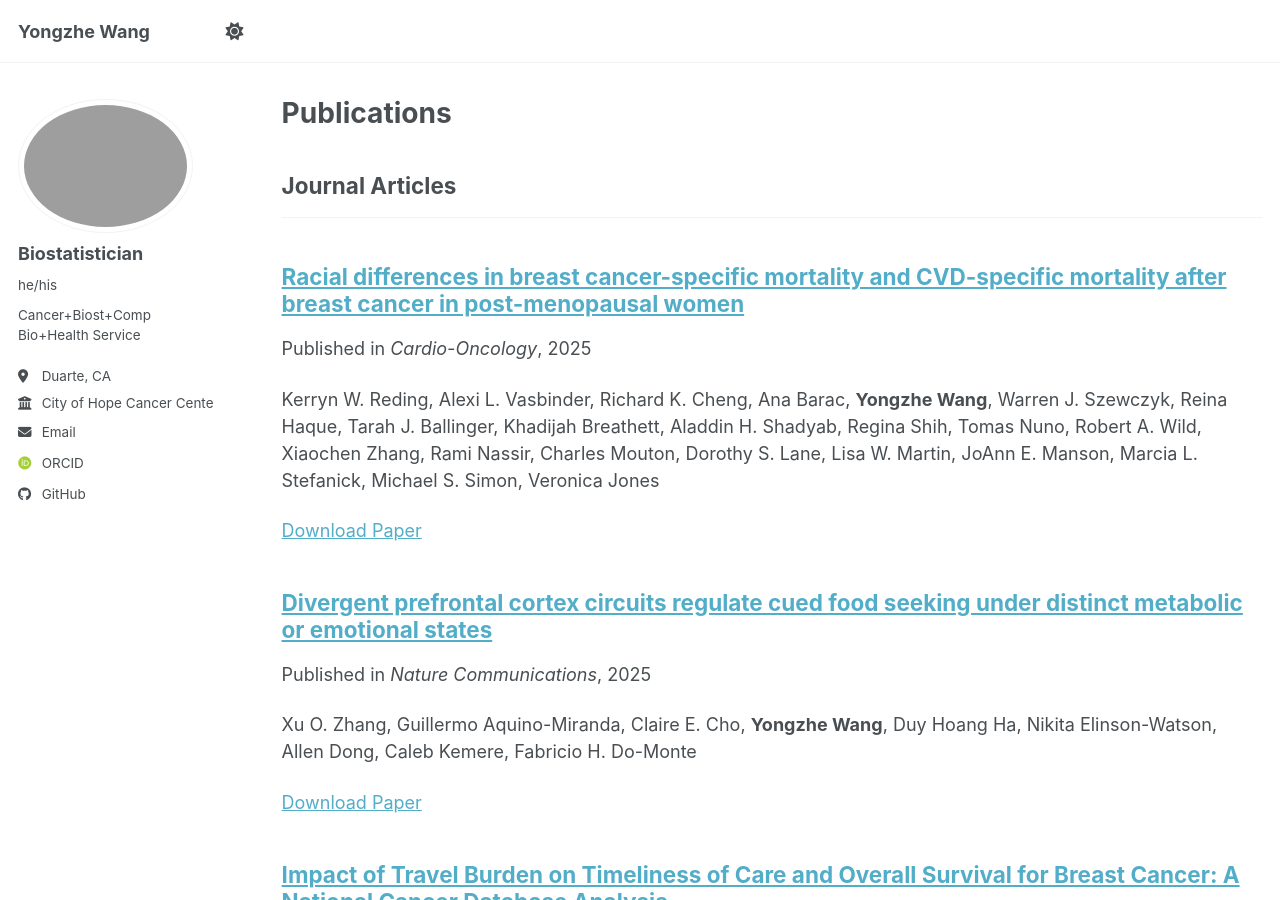
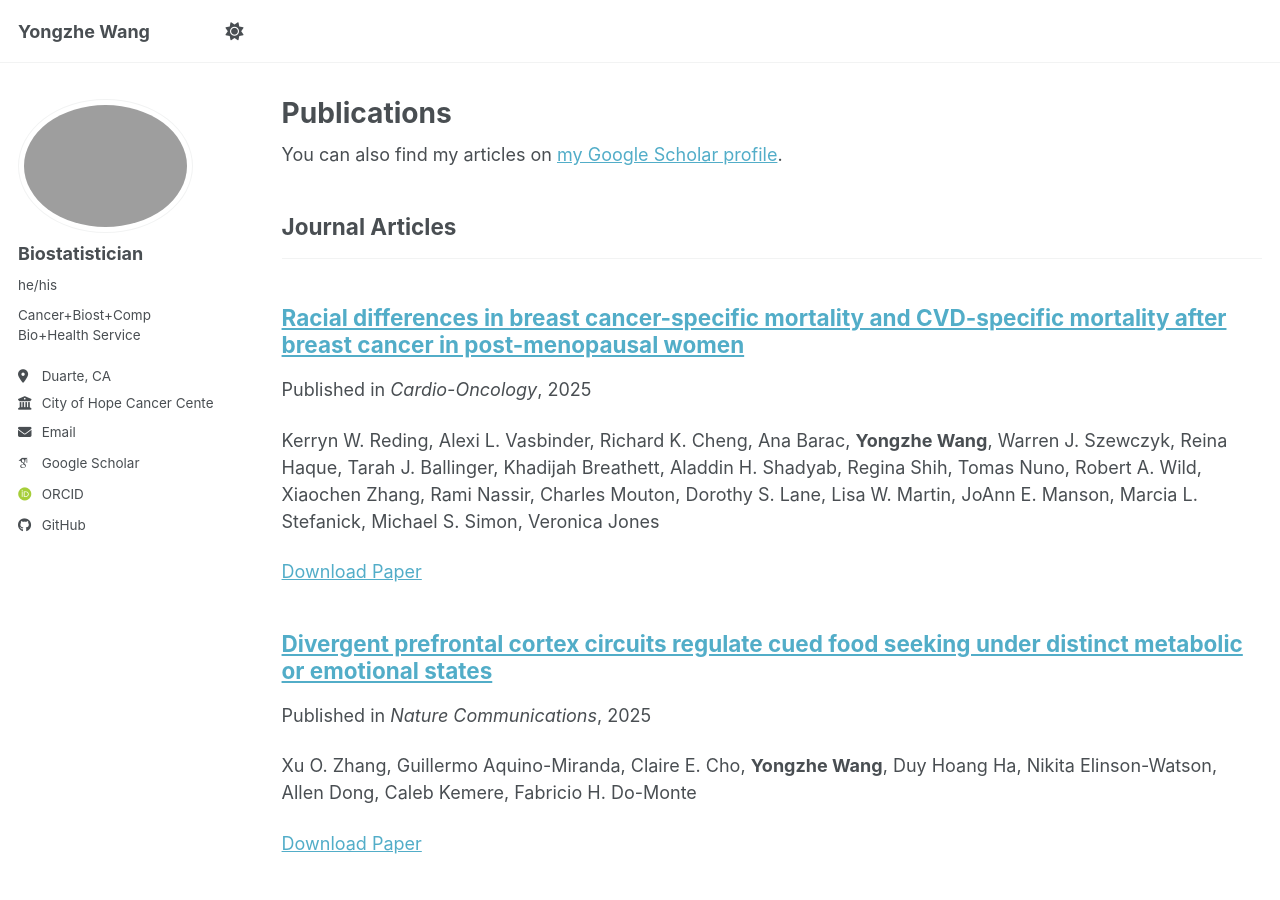
Before and after one commit to YzwIsALaity/yonwang, a Jekyll site: the page built from _pages/publications.html, in a window 1280 px wide and 900 px high. Built offline with Jekyll 4.4.1, drawn with Linux system fonts in a browser that asks for light colours; some web fonts are replaced; a script bundle is joined from its source files by our own code; library files that are not in the unit come from our copies; some of the changed lines change nothing that is shown.

Commit message:
Update _config.yml

```diff
--- a/_config.yml
+++ b/_config.yml
@@ -35,7 +35,7 @@ author:
   # Academic websites
   academia         : # URL
   arxiv            : # URL - Update with the correct link to your profile
-  googlescholar    : # URL
+  googlescholar    : "https://scholar.google.com/citations?hl=en&user=DPRYtr4AAAAJ" # URL
   inspire-hep      : # URL
   impactstory      : # URL
   orcid            : "https://orcid.org/0009-0006-8771-7451"
```
